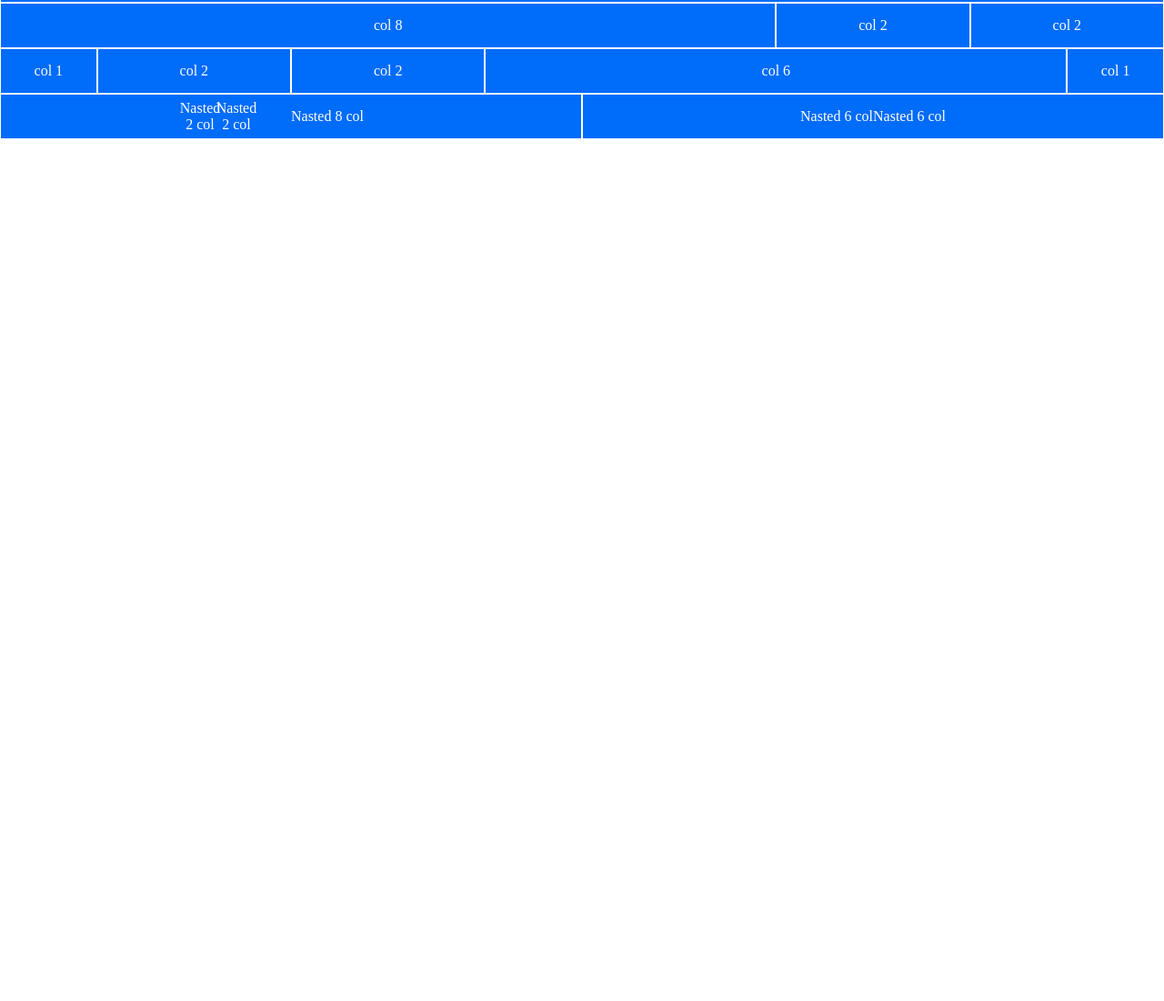
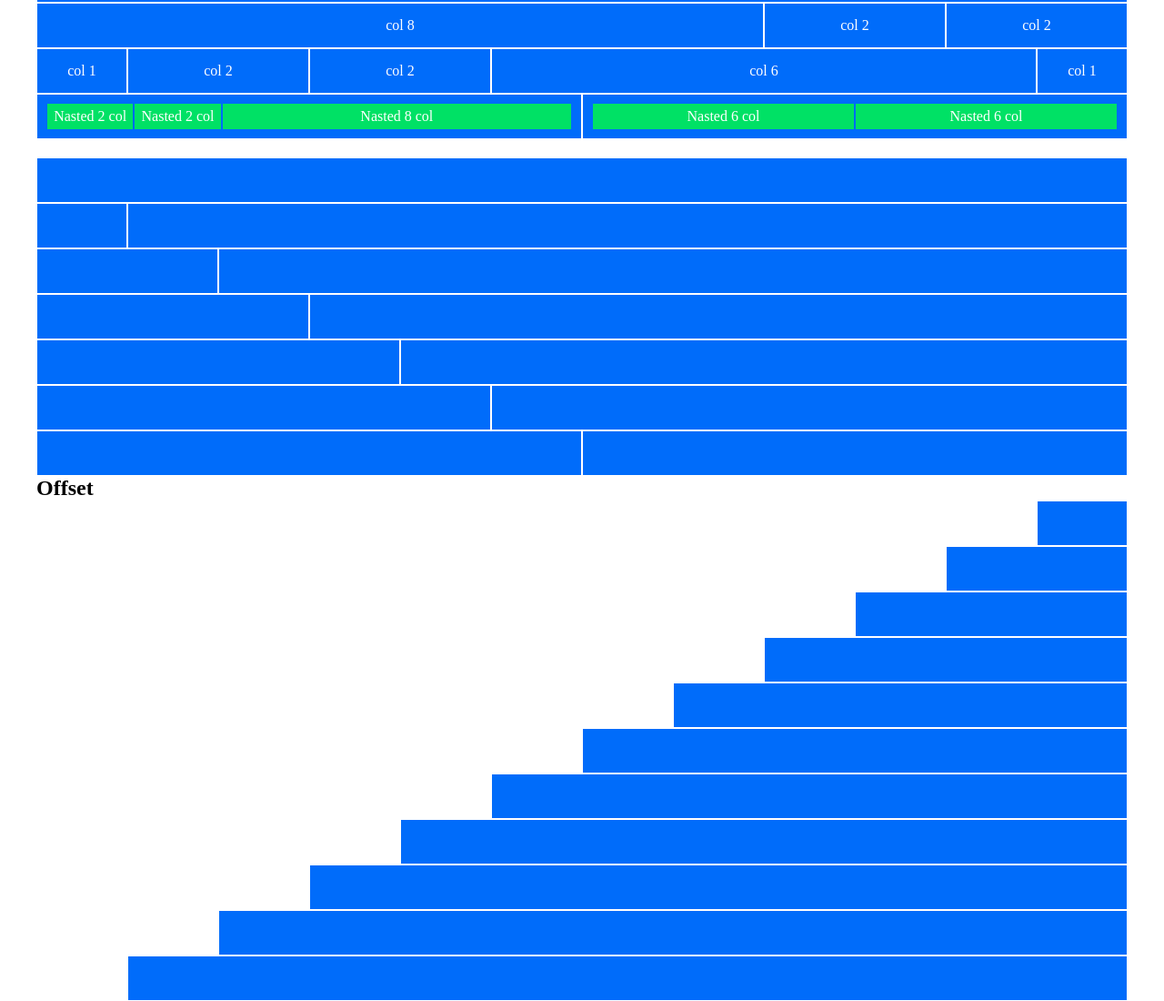
Before and after one commit to marcotrunc/html-css-12bool, a plain HTML site: page index.html in a window 1280 px wide. Shown: the part 184-1284 px from the top of the page at 91% size. Before the commit the page ends 800 px from the top, so only its background shows below. Drawn offline with Linux system fonts and the light colour scheme.

Commit message:
added offset session

```diff
--- a/css/12bool.css
+++ b/css/12bool.css
@@ -113,6 +113,8 @@
 .offset-11{
     margin-left: calc(100% / 12 * 11);
 }
+
+
 /* UTILITIES PER L'ALLINEAMENTO (MAIN AXIS)*/
 .content-start{
     justify-content: flex-start;
@@ -136,3 +138,43 @@
 .align-end{
     align-items: flex-end;
 }
+/* WIDTH % */
+.w-10-perc{
+    width: 10%;
+}
+
+.w-20-perc{
+    width: 20%;
+}
+.w-30-perc{
+    width: 30%;
+}
+.w-40-perc{
+    width: 40%;
+}
+.w-50-perc{
+    width: 50%;
+}
+.w-60-perc{
+    width: 60%;
+}
+.w-70-perc{
+    width: 70%;
+}
+.w-80-perc{
+    width: 80%;
+}
+.w-90-perc{
+    width: 90%;
+}
+.w-100-perc{
+    width: 100%;
+}
+/* PADDING */
+.padd-10{
+    padding:10px;
+}
+/* MARGIN */
+.marg-20-tp{
+    margin: 20px 0;
+}
--- a/css/style.css
+++ b/css/style.css
@@ -4,8 +4,11 @@
     border: 1px solid white;
     color: white;
 }
-/* .nasted{
-    background-color:forestgreen;
-    height: 200px;
-
-} */
+.nasted{
+    height: 30px;
+    background-color:#00e165;
+    border: 1px solid #006cfa;
+}
+.mtop-20px{
+    margin-top: 20px;
+}
--- a/index.html
+++ b/index.html
@@ -9,8 +9,9 @@
     <title>12bool</title>
 </head>
 <body>
-   <h1>Esercizio per Casa</h1>
-
+    <div class="container">
+        <h1>Esercizio per Casa</h1>
+        <!--Esercizio 1 -->
         <div class="row ">
             <div class="col col-1 d-flex content-center align-center">
                 <span>col 1</span>
@@ -119,8 +120,82 @@
             </div>
         </div>
     </div>
-    <div class="conteiner marg-20-tp">
-
+    <div class="container mtop-20px">
+        <div class="row">
+            <div class="col col-12"></div>
+        </div>
+        <div class="row">
+            <div class="col col-1"></div>
+            <div class="col col-11"></div>
+        </div>
+        <div class="row">
+            <div class="col col-2"></div>
+            <div class="col col-10"></div>
+        </div>
+        <div class="row">
+            <div class="col col-3"></div>
+            <div class="col col-9"></div>
+        </div>
+        <div class="row">
+            <div class="col col-4"></div>
+            <div class="col col-8"></div>
+        </div>
+        <div class="row">
+            <div class="col col-5"></div>
+            <div class="col col-7"></div>
+        </div>
+        <div class="row">
+            <div class="col col-6"></div>
+            <div class="col col-6"></div>
+        </div>
+    </div>
+    <!-- Esercizio offset -->
+    <div class="container">
+        <h2>Offset</h2>
+        <div class="row">
+            <div class="offset-11"></div>
+            <div class="col col-1"></div>
+        </div>
+        <div class="row">
+            <div class="offset-10"></div>
+            <div class="col col-2"></div>
+        </div>
+        <div class="row">
+            <div class="offset-9"></div>
+            <div class="col col-3"></div>
+        </div>
+        <div class="row">
+            <div class="offset-8"></div>
+            <div class="col col-4"></div>
+        </div>
+        <div class="row">
+            <div class="offset-7"></div>
+            <div class="col col-5"></div>
+        </div>
+        <div class="row">
+            <div class="offset-6"></div>
+            <div class="col col-6"></div>
+        </div>
+        <div class="row">
+            <div class="offset-5"></div>
+            <div class="col col-7"></div>
+        </div>
+        <div class="row">
+            <div class="offset-4"></div>
+            <div class="col col-8"></div>
+        </div>
+        <div class="row">
+            <div class="offset-3"></div>
+            <div class="col col-9"></div>
+        </div>
+        <div class="row">
+            <div class="offset-2"></div>
+            <div class="col col-10"></div>
+        </div>
+        <div class="row">
+            <div class="offset-1"></div>
+            <div class="col col-11"></div>
+        </div>
     </div>
 </body>
 </html>
```
